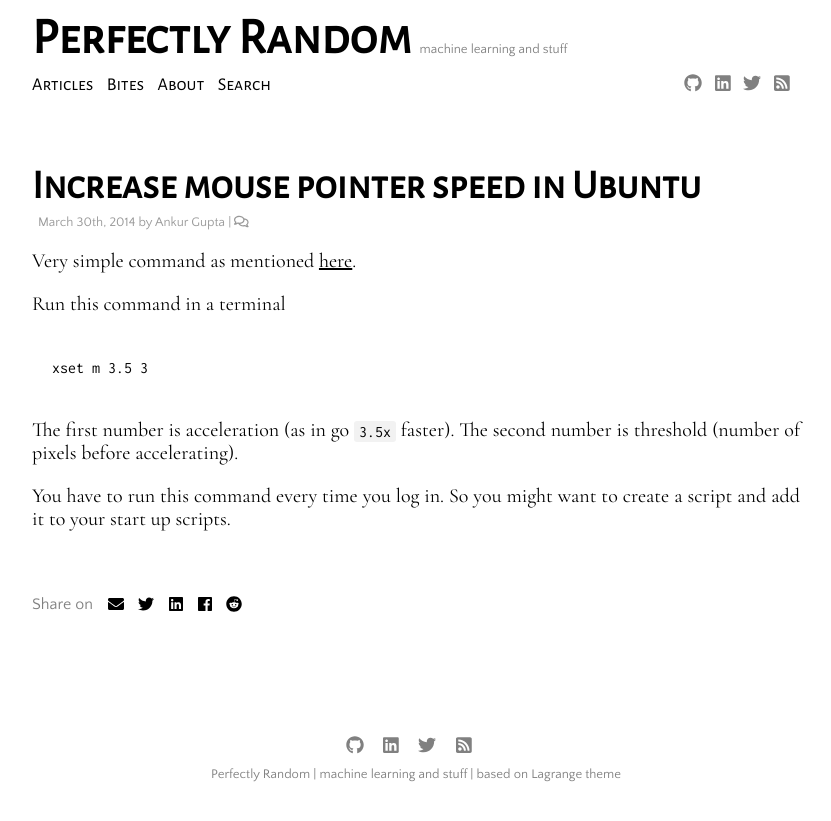
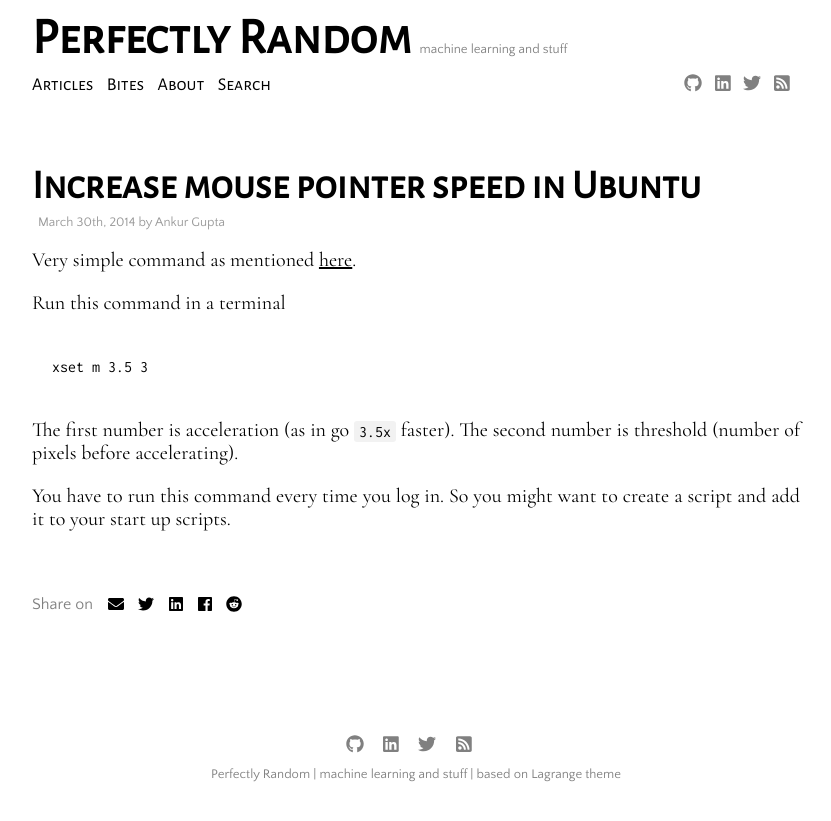
Before and after one commit to ankur-gupta/perfectlyrandom.org, a Jekyll site: the page built from _posts/2014-03-30-increase-mouse-pointer-speed.md, in a window 1280 px wide. Shown: the top 821 px of the page, without its empty margins (224-1055 px from the left). Built offline with Jekyll 4.4.1, drawn with Linux system fonts in a browser that asks for light colours; comment, search, counter and statistics services are not loaded.

Commit message:
Adding giscus.app snippet

```diff
--- /dev/null
+++ b/_includes/giscus.html
@@ -0,0 +1,17 @@
+<!-- Copied from https://giscus.app/ -->
+<script src="https://giscus.app/client.js"
+        data-repo="ankur-gupta/perfectlyrandom.org"
+        data-repo-id="R_kgDOPbsO2g"
+        data-category="Comments"
+        data-category-id="DIC_kwDOPbsO2s4CuBYu"
+        data-mapping="title"
+        data-strict="0"
+        data-reactions-enabled="1"
+        data-emit-metadata="0"
+        data-input-position="top"
+        data-theme="preferred_color_scheme"
+        data-lang="en"
+        data-loading="lazy"
+        crossorigin="anonymous"
+        async>
+</script>
--- a/_layouts/post.html
+++ b/_layouts/post.html
@@ -21,20 +21,18 @@ layout: default
     {% else %}
         {{ site.author }}
     {% endif %}
-    {% if site.disqus_shortname %}
-        {% if page.comments %}
-            | <i class="far fa-comments" aria-hidden="true"></i>
-            <a href="{{ site.url }}{{ page.url }}index.html#disqus_thread" data-disqus-identifier="{% if post.identifier %}{{post.identifier}}{% else %}{{post.url}}{% endif %}"></a>
-        {% endif %}
-    {% endif %}
+
+    <!-- {% if page.comments %}
+        | <i class="far fa-comments" aria-hidden="true"></i>
+        <a href="{{ site.url }}{{ page.url }}index.html#disqus_thread" data-disqus-identifier="{% if post.identifier %}{{post.identifier}}{% else %}{{post.url}}{% endif %}"></a>
+    {% endif %} -->
+
 </span>
 
 {{ content }}
 
 {% include sharing-social.html %}
 
-{% if site.disqus_shortname %}
-    {% if page.comments %}
-        {% include disqus.html %}
-    {% endif %}
+{% if page.comments %}
+    {% include giscus.html %}
 {% endif %}
```
